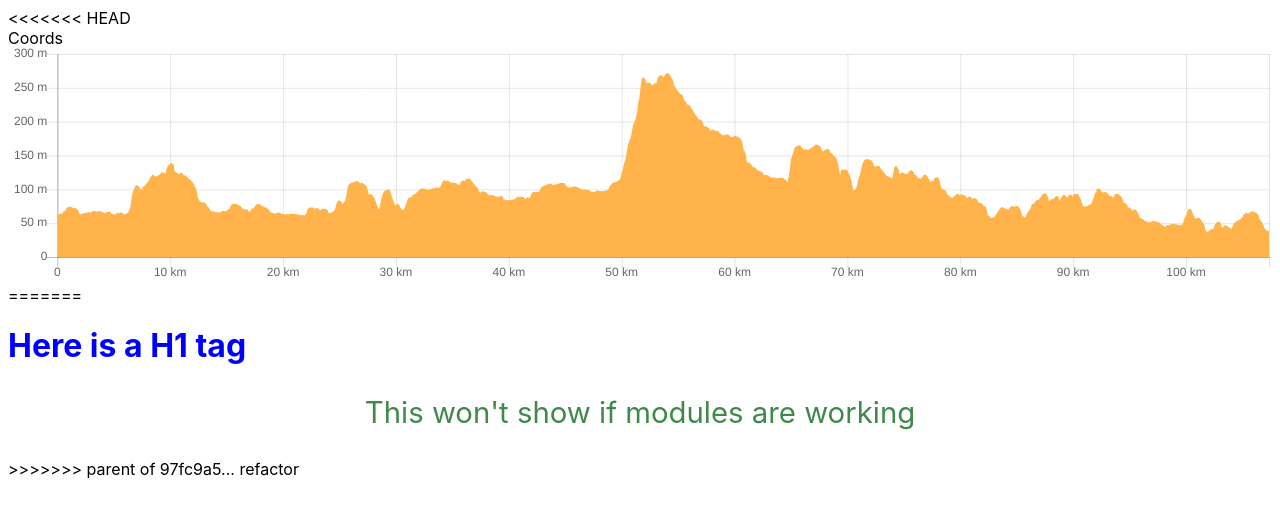
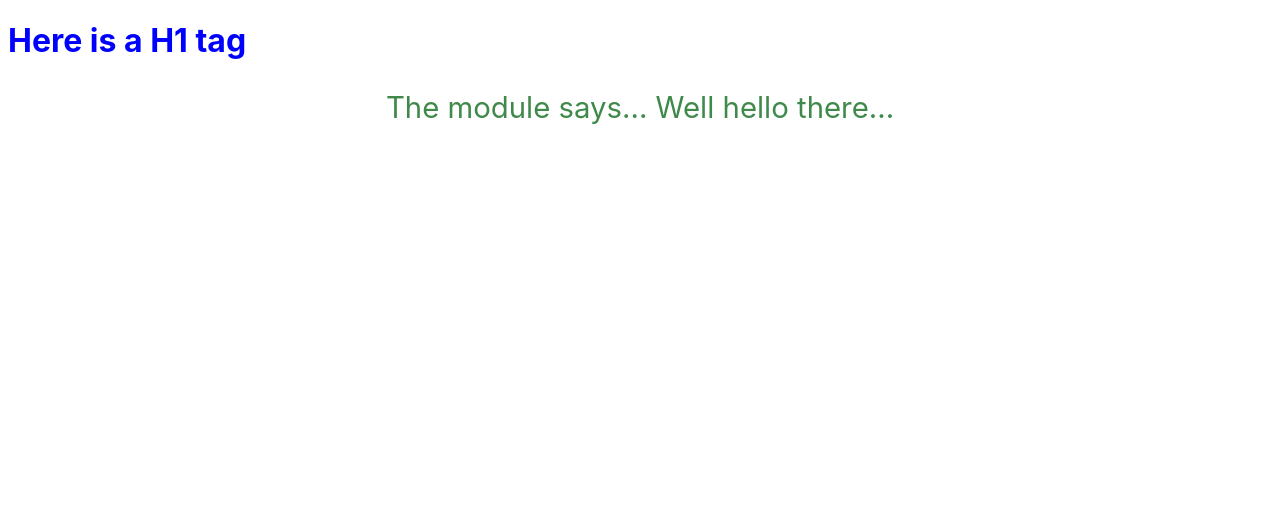
Before and after one commit to dwkns/web-project-skeleton, a website: page source/index.html in a window 1280 px wide. Drawn offline with nearby package versions, Linux system fonts and the light colour scheme; files that its build step writes are made by us from their sources; files whose address does not match are found by name.

Commit message:
Fix build problems

```diff
--- a/source/index.html
+++ b/source/index.html
@@ -8,14 +8,8 @@
 
 </head>
 <body>
-<<<<<<< HEAD
-    <div id="graph_coords">Coords</div>
-<canvas id="myChart" width="400" height="75"></canvas>
-
-=======
 <h1>Here is a H1 tag</h1>
 <p class="testClass" id="outputField">This won't show if modules are working</p>
->>>>>>> parent of 97fc9a5... refactor
 <script src="js/bundle.js"></script>
 </body>
 </html>
```
Also changed, not shown: build/css/main.css, build/index.html (deleted), build/js/bundle.js, 1 other file.
